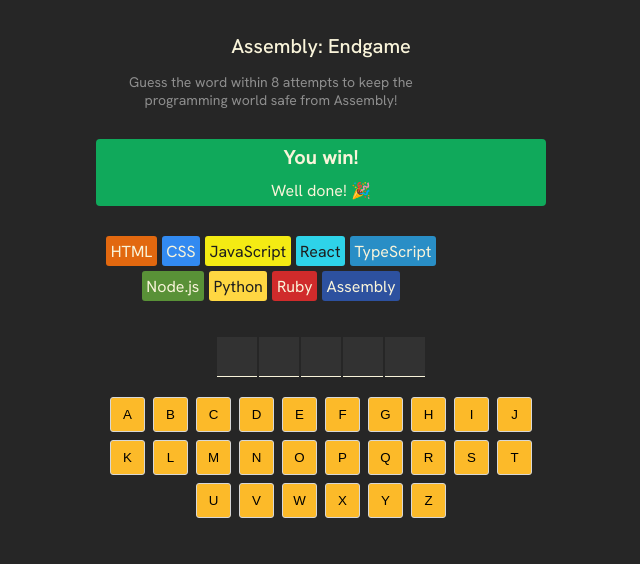
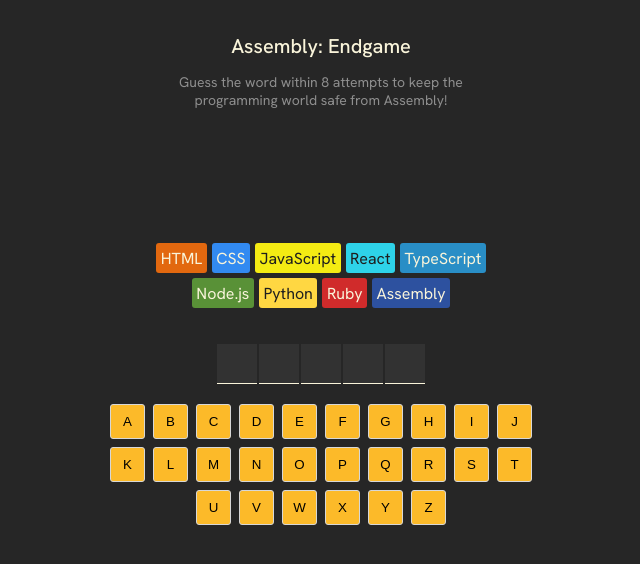
Before and after one commit to 0xYurii/Assembly-EndGame, a React (Vite) app: page / in a window 1280 px wide. Shown: the top 564 px of the page, without its empty margins (319-959 px from the left). Built offline with nearby package versions, Linux system fonts and the light colour scheme.

Commit message:
add win/lose function

```diff
--- a/src/App.jsx
+++ b/src/App.jsx
@@ -6,12 +6,13 @@
  * Goal: Add in the incorrect guesses mechanism to the game
  *
  * Challenge:
- * 1. Create a variable `isGameOver` which evaluates to `true`
- *    if the user has guessed incorrectly 8 times. Consider how
- *    we might make this more dynamic if we were ever to add or
- *    remove languages from the languages array.
- * 2. Conditionally render the New Game button only if the game
- *    is over.
+ * Conditionally render either the "won" or "lost" statuses
+ * from the design, both the text and the styles, based on the
+ * new derived variables.
+ *
+ * Note: We always want the surrounding `section` to be rendered,
+ * so only change the content inside that section. Otherwise the
+ * content on the page would jump around a bit too much.
  */
 
 export default function AssemblyEndgame() {
@@ -29,6 +30,20 @@
     const isGameWon=currentWord.split('').every(letter=>guessedLetters.includes(letter))
     const isGameLost=wrongGuessCount >= languages.length-1
     const isGameOver= isGameLost || isGameWon
+
+
+
+
+        // <>
+        //   <h2>You win!</h2>
+        //   <p>Well done! 🎉</p>
+        // </>:
+        // <>
+        //   <h2>You Lose!</h2>
+        //   <p>come back soon 💔</p>
+        // </>
+
+
 
     // Static values
     const alphabet = "abcdefghijklmnopqrstuvwxyz"
@@ -85,6 +100,11 @@
         )
     })
 
+    const GamewonClass=clsx("game-status",{
+      won:isGameWon,
+      lose:isGameLost
+    })
+
     return (
         <main>
             <header>
@@ -92,9 +112,21 @@
                 <p>Guess the word within 8 attempts to keep the
                 programming world safe from Assembly!</p>
             </header>
-            <section className="game-status">
+            <section className={GamewonClass}>
+              {isGameOver?(
+              isGameWon?
+              <>
                 <h2>You win!</h2>
                 <p>Well done! 🎉</p>
+              </>:
+              <>
+                <h2>Game over!</h2>
+                <p>You lose! Better start learning Assembly 😭</p>
+              </>
+              )
+
+              :(null)}
+
             </section>
             <section className="language-chips">
                 {languageElements}
--- a/src/index.css
+++ b/src/index.css
@@ -11,6 +11,11 @@
     height: 100vh;
     display: flex;
     justify-content: center;
+}
+main {
+    display: flex;
+    flex-direction: column;
+    align-items: center;
 }
 
 header {
@@ -30,15 +35,24 @@
 }
 
 section.game-status {
-    background-color: #10A95B;
     display: flex;
     flex-direction: column;
     align-items: center;
     color: #F9F4DA;
+    width: 100%;
+    max-width: 350px;
+    min-height: 60px;
     border-radius: 4px;
     margin-block: 30px;
 }
 
+section.game-status.won {
+    background-color: #10A95B;
+}
+
+section.game-status.lose {
+    background-color: #BA2A2A;
+}
 section.game-status > p {
     margin: 5px;
 }
```
